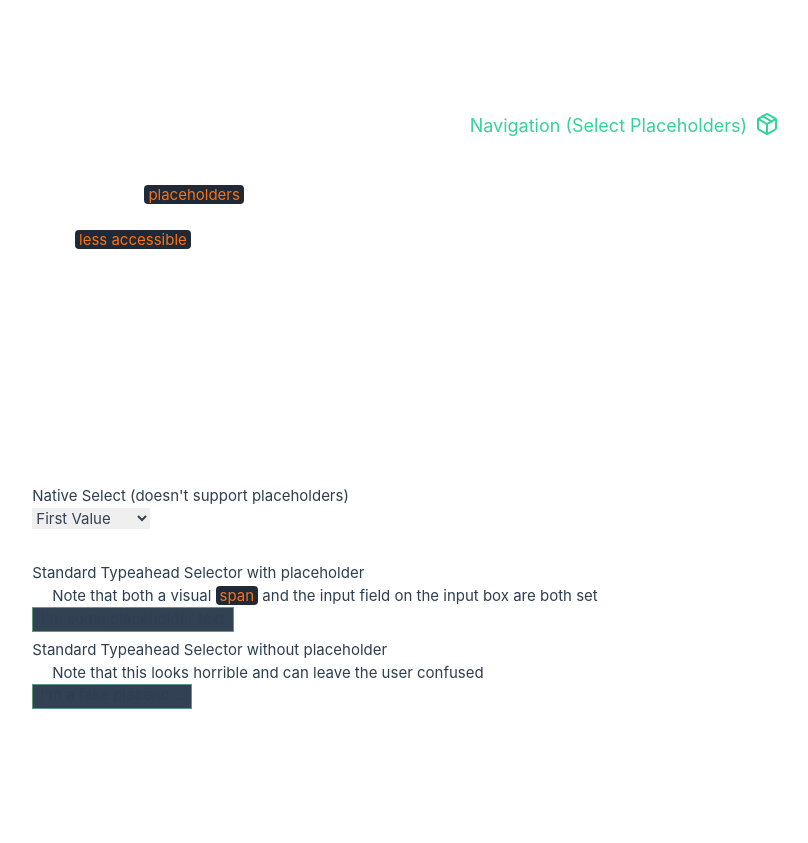
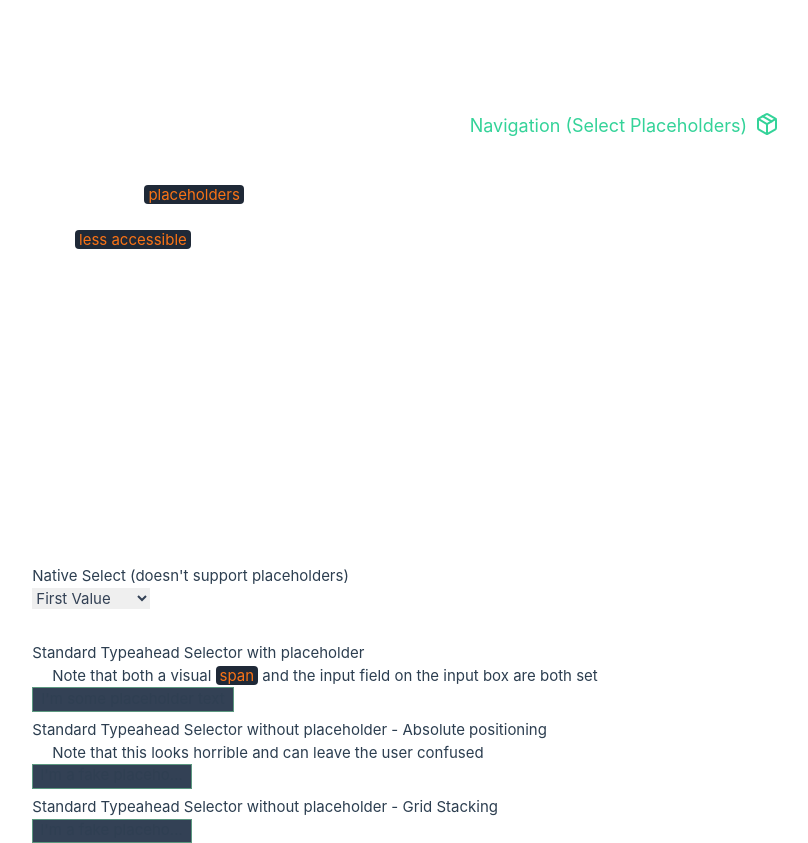
Before and after one commit to AndrewDavidsonDigital/considerations, a Vue app: page /select-placeholders in a window 1280 px wide. Shown: the whole page, without its empty margins (325-1133 px from the left). Before the commit the page ends 800 px from the top, so only its background shows below. Built offline with nearby package versions, Linux system fonts and the light colour scheme.

Commit message:
UI: Update selectors to have a more clean implimentation

```diff
--- a/src/views/AccessibleSelectPlaceholders.vue
+++ b/src/views/AccessibleSelectPlaceholders.vue
@@ -4,7 +4,8 @@
   import Multiselect from 'vue-multiselect';
 
 
-  const multiselector = ref();
+  const multiselector_abs = ref();
+  const multiselector_grid = ref();
   const resultValue = ref(null);
   const options = ref(new Map([
     ['first', "First Value"],
@@ -24,7 +25,7 @@
     <h2 class="text-xl">Logic: </h2>
     <p class="indent-5">Placeholder content in itself should just be able to be a z-index'd higher element that has its opacity toggled based on a rule-set relative to the interaction of the underlying select element</p>
   </section>
-  <section class="flex flex-col w-fit gap-y-8 pb-10">
+  <section class="flex flex-col w-fit gap-y-8 justify-start h-[150%] mt-20">
     <article >
       <p>Native Select (doesn't support placeholders)</p>
       <select class="text-slate-700" v-if="options.size > 0" >
@@ -46,7 +47,7 @@
       </section>
     </article>
     <article>
-      <p>Standard Typeahead Selector without placeholder</p>
+      <p>Standard Typeahead Selector without placeholder - Absolute positioning</p>
       <p class="ml-5">Note that this looks horrible and can leave the user confused</p>
       <section class="absolute">
         <div
@@ -55,10 +56,10 @@
           :class="[
             { '!opacity-50' : resultValue === null },
           ]"
-          @click.prevent="e => multiselector.activate()"
+          @click.prevent="e => multiselector_abs.activate()"
         >I'm a fake placeholder adasdasd</div>
         <multiselect
-          ref="multiselector"
+          ref="multiselector_abs"
           v-model="resultValue"
           :options="[...options.keys()]"
           placeholder=""
@@ -66,5 +67,25 @@
         />
       </section>
     </article>
+    <article>
+      <p>Standard Typeahead Selector without placeholder - Grid Stacking</p>
+      <section class='w-min grid [grid-template-areas:_"stack"] *:[grid-area:_stack]'>
+        <div
+          aria-hidden
+          class="w-full h-6 px-2 z-1 opacity-0 truncate cursor-pointer"
+          :class="[
+            { '!opacity-50' : resultValue === null },
+          ]"
+          @click.prevent="e => multiselector_grid.activate()"
+        >I'm a fake placeholder adasdasd</div>
+        <multiselect
+          ref="multiselector_grid"
+          v-model="resultValue"
+          :options="[...options.keys()]"
+          placeholder=""
+          class="w-full min-w-40"
+        />
+      </section>
+    </article>
   </section>
 </template>
```
